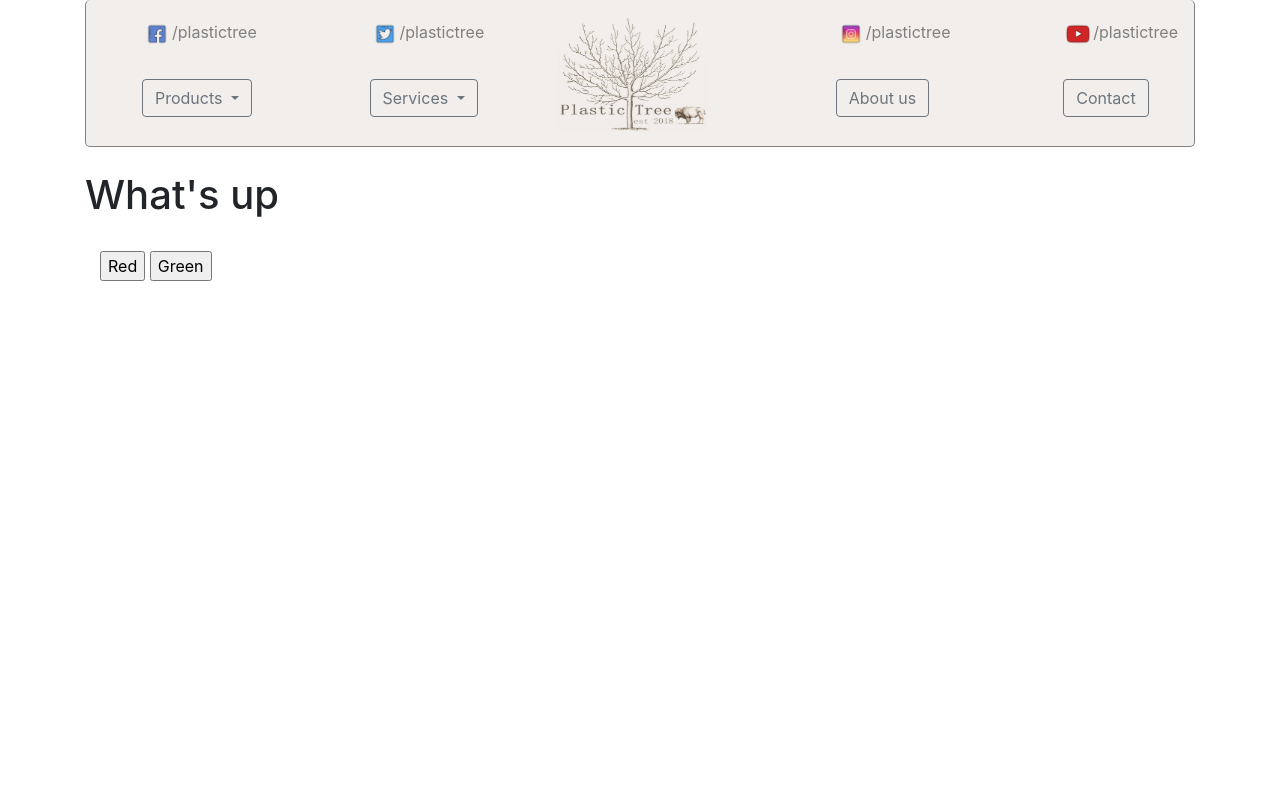
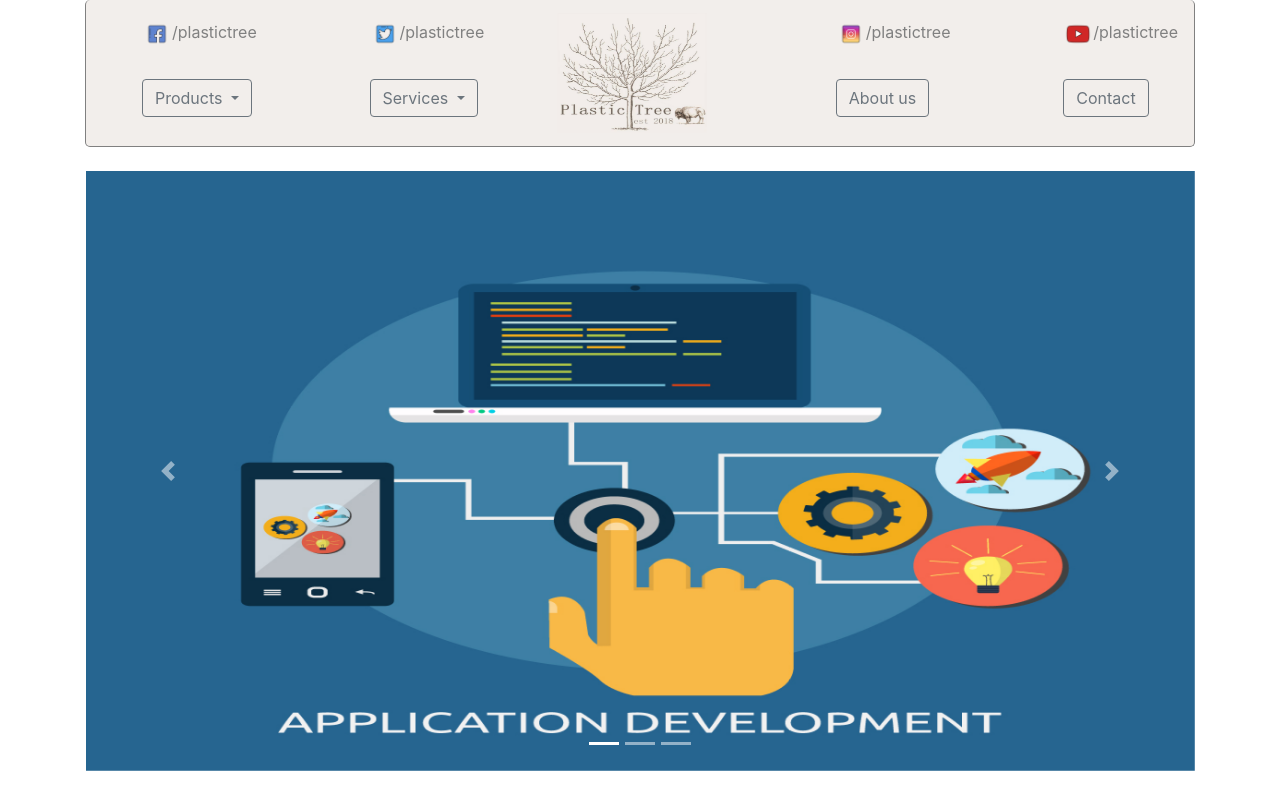
Before and after one commit to vojta-janousek/wordpress-project, a Django app: page / in a window 1280 px wide. Run offline with Django 3.2, Linux system fonts and the light colour scheme; some libraries are stand-ins or nearby versions.

Commit message:
Added landing page.

```diff
--- /dev/null
+++ b/ptvc_project/ptvc_app/static/css/index_style.css
@@ -0,0 +1,6 @@
+.carousel-item{
+    height: 600px;
+}
+.carousel-item img{
+    height: 600px;
+}
--- a/ptvc_project/templates/ptvc_app/index.html
+++ b/ptvc_project/templates/ptvc_app/index.html
@@ -1,11 +1,49 @@
 {% extends 'ptvc_app/base2.html' %}
+{% load static %}
 {% block mainblock %}
 
-<h1 id="header1">What's up</h1>
-<br>
-<div class="container">
-  <input type="button" value="Red" onclick="styleTurn(0);">
-  <input type="button" value="Green" onclick="styleTurn(1);">
+<link rel="stylesheet" href="{% static 'css/index_style.css' %}">
+
+
+<div class="bd-example">
+  <div id="carouselExampleCaptions" class="carousel slide" data-ride="carousel">
+    <ol class="carousel-indicators">
+      <li data-target="#carouselExampleCaptions" data-slide-to="0" class="active"></li>
+      <li data-target="#carouselExampleCaptions" data-slide-to="1"></li>
+      <li data-target="#carouselExampleCaptions" data-slide-to="2"></li>
+    </ol>
+    <div class="carousel-inner">
+      <div class="carousel-item active">
+        <img src="{% static 'images/app_development.jpg' %}" class="d-block w-100" alt="...">
+        <div class="carousel-caption d-none d-md-block">
+          <h5></h5>
+          <p></p>
+        </div>
+      </div>
+      <div class="carousel-item">
+        <img src="{% static 'images/productivity.jpg' %}" class="d-block w-100" alt="...">
+        <div class="carousel-caption d-none d-md-block">
+          <h5></h5>
+          <p></p>
+        </div>
+      </div>
+      <div class="carousel-item">
+        <img src="{% static 'images/automization.jpg' %}" class="d-block w-100" alt="...">
+        <div class="carousel-caption d-none d-md-block">
+          <h5></h5>
+          <p></p>
+        </div>
+      </div>
+    </div>
+    <a class="carousel-control-prev" href="#carouselExampleCaptions" role="button" data-slide="prev">
+      <span class="carousel-control-prev-icon" aria-hidden="true"></span>
+      <span class="sr-only">Previous</span>
+    </a>
+    <a class="carousel-control-next" href="#carouselExampleCaptions" role="button" data-slide="next">
+      <span class="carousel-control-next-icon" aria-hidden="true"></span>
+      <span class="sr-only">Next</span>
+    </a>
+  </div>
 </div>
 
 {% endblock %}
```
Also changed, not shown: ptvc_project/ptvc_app/static/images/app_development.jpg (added), ptvc_project/ptvc_app/static/images/automization.jpg (added), ptvc_project/ptvc_app/static/images/productivity.jpg (added).
